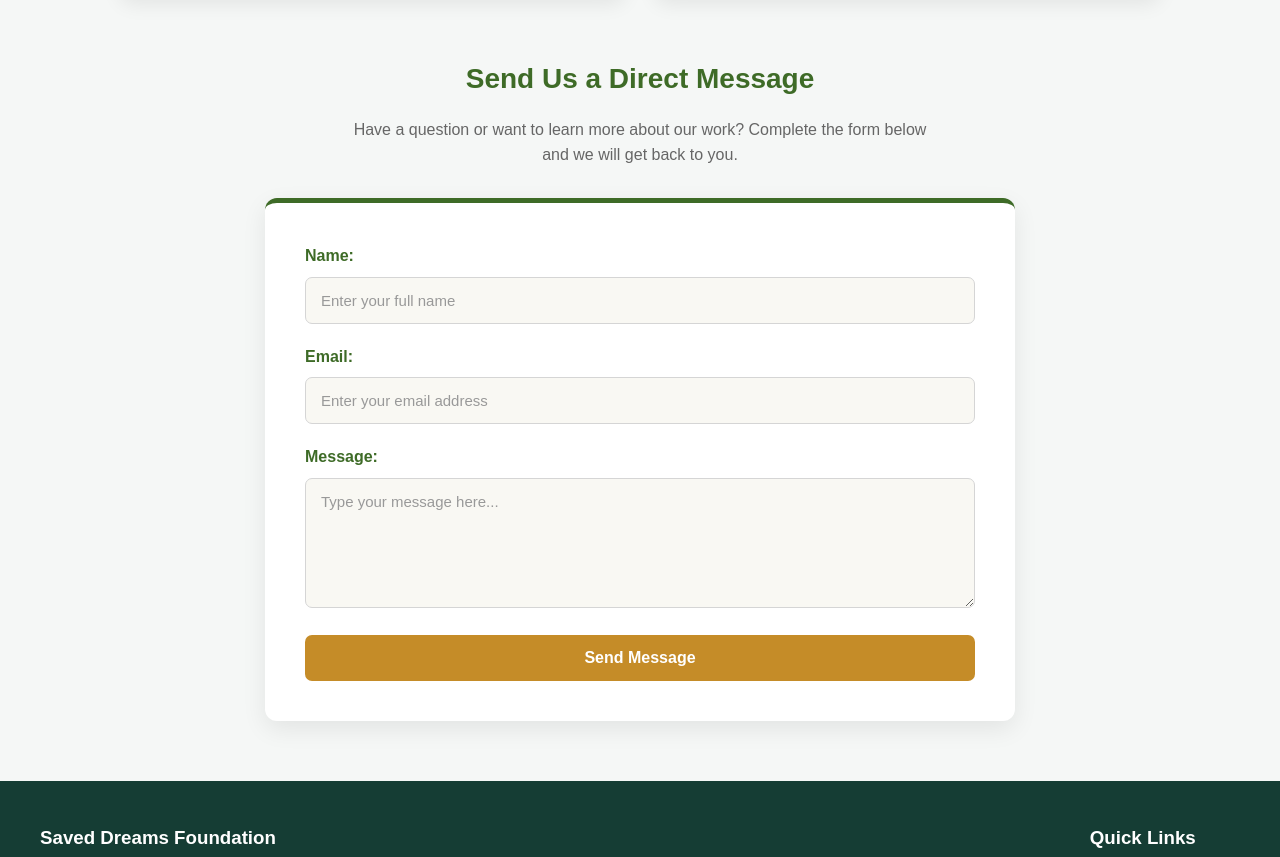
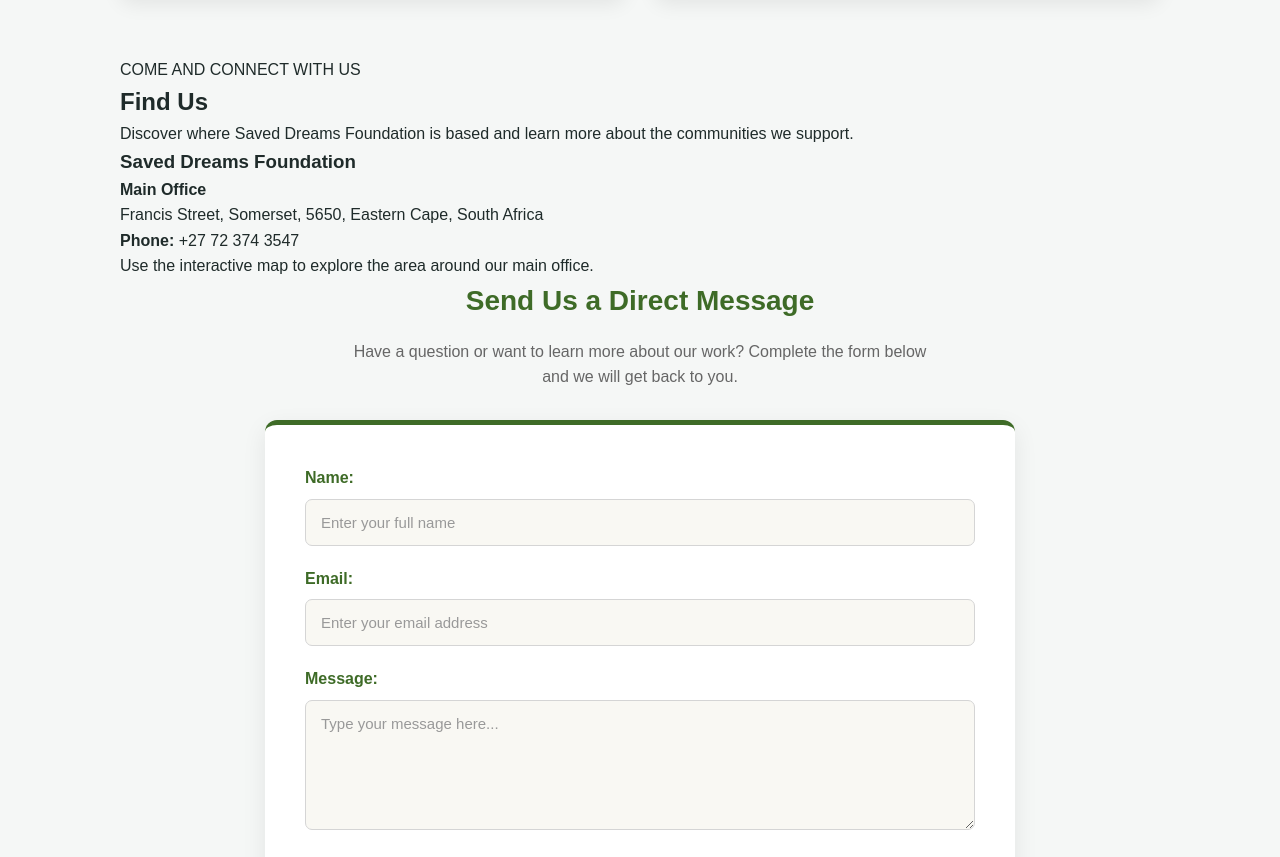
Before and after one commit to Ntombii/SavedDreamsFoundation, a website: page contacts.html in a window 1280 px wide. Shown: the part 858-1715 px from the top of the page. Drawn offline with Linux system fonts and the light colour scheme.

Commit message:
added a location section on the contact.html file

```diff
--- a/contacts.html
+++ b/contacts.html
@@ -170,6 +170,58 @@
     </section>
 
 
+<!-- =========================================
+     INTERACTIVE MAP
+========================================= -->
+
+<section class="map-section" id="find-us">
+
+    <div class="map-heading">
+        <p class="map-subtitle">COME AND CONNECT WITH US</p>
+        <h2>Find Us</h2>
+        <p>
+            Discover where Saved Dreams Foundation is based
+            and learn more about the communities we support.
+        </p>
+    </div>
+
+    <div class="map-layout">
+
+        <div class="map-information">
+            <h3>Saved Dreams Foundation</h3>
+
+            <p>
+                <strong>Main Office</strong>
+            </p>
+
+            <p>
+                Francis Street, Somerset, 5650,
+                Eastern Cape, South Africa
+            </p>
+
+            <p>
+                <strong>Phone:</strong>
+                <a href="tel:+27723743547">
+                    +27 72 374 3547
+                </a>
+            </p>
+
+            <p>
+                Use the interactive map to explore
+                the area around our main office.
+            </p>
+        </div>
+
+        <div
+            id="foundation-map"
+            role="region"
+            aria-label="Interactive map of Saved Dreams Foundation"
+        ></div>
+
+    </div>
+
+</section>
+
     <!-- =========================================
          DIRECT MESSAGE FORM
     ========================================= -->
--- a/style.css
+++ b/style.css
@@ -1,9 +1,9 @@
 /* =========================================================
    SAVED DREAMS FOUNDATION
    MAIN WEBSITE STYLESHEET
-   ========================================================= */
-
-/* =========================================================
+    */
+
+/*
    GLOBAL RESET
    ========================================================= */
 
```
Also changed, not shown: CHANGELOG.md, script.js (line endings or trailing spaces).
